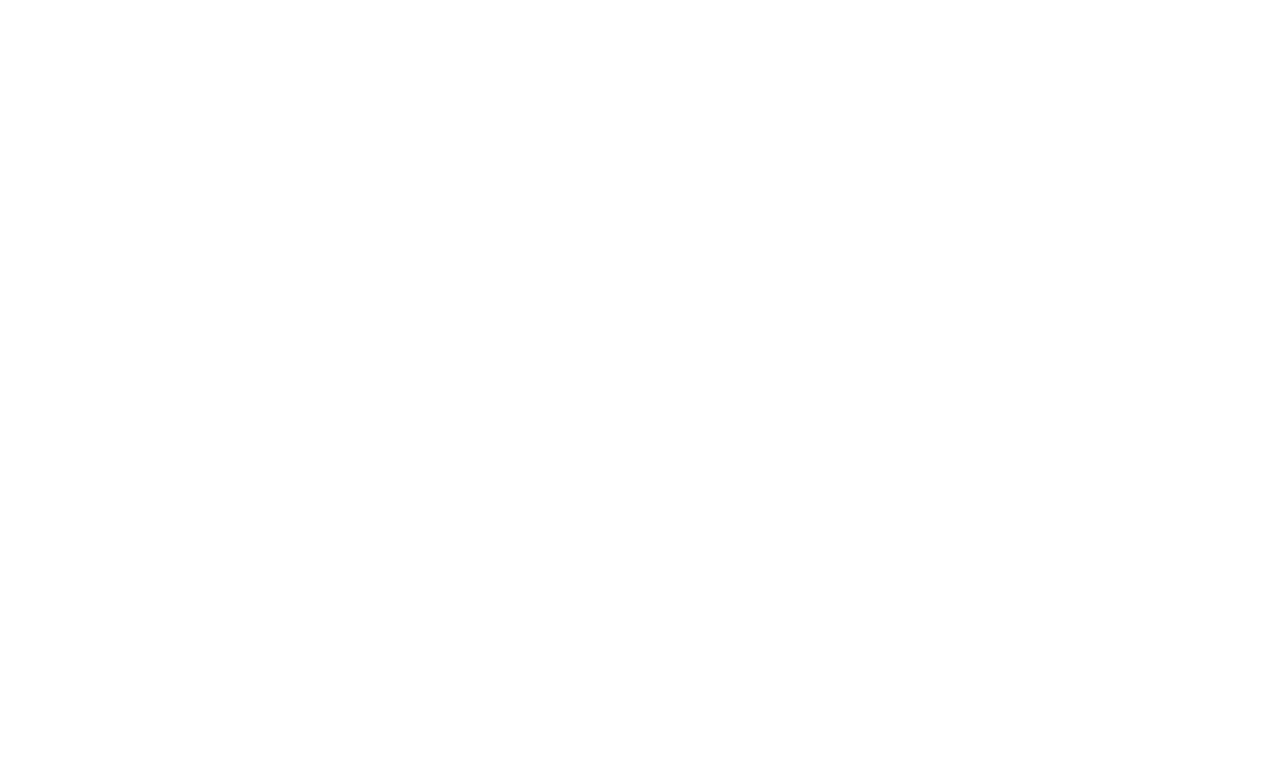
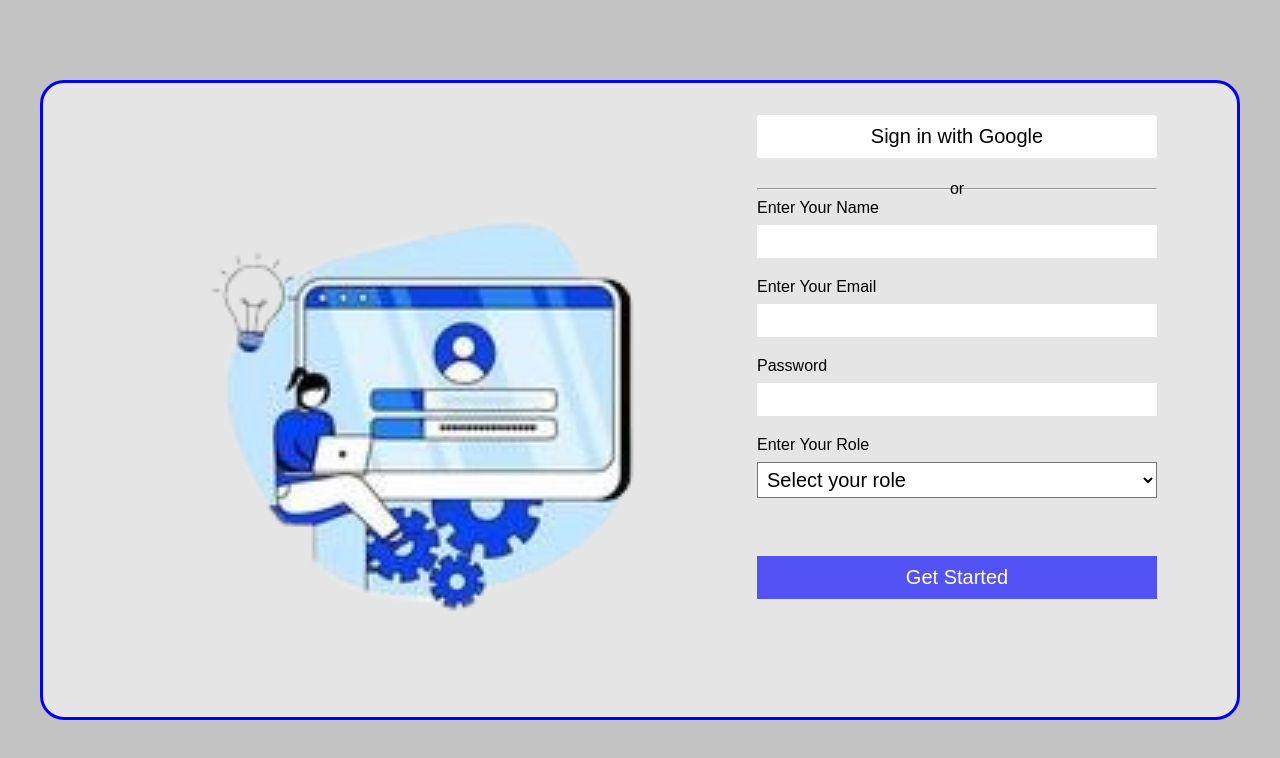
Before and after one commit to SPraveenKumar-spk/ClassSync, a React (Vite) app in the folder front-end/: page /register in a window 1280 px wide. Before the commit this address had no page. Shown: the top 758 px of the page. Built offline with nearby package versions, Linux system fonts and the light colour scheme.

Commit message:
added features

```diff
--- a/front-end/src/App.jsx
+++ b/front-end/src/App.jsx
@@ -1,5 +1,6 @@
 import Home from "./Components/Home";
 import Signup from "./Components/Signup";
+import SignIn from "./Components/SignIn";
 import ProjectsHome from "./Components/ProjectsHome";
 import { BrowserRouter, Routes, Route } from "react-router-dom";
 function App() {
@@ -8,7 +9,8 @@
       <BrowserRouter>
         <Routes>
           <Route path="/" element={<Home />} />
-          <Route path="/login" element={<Signup />} />
+          <Route path="/register" element={<Signup />} />
+          <Route path="/login" element={<SignIn />} />
           <Route path="/projectshome" element={<ProjectsHome />} />
         </Routes>
       </BrowserRouter>
--- a/front-end/src/Components/Hero.jsx
+++ b/front-end/src/Components/Hero.jsx
@@ -37,7 +37,7 @@
             </p>
           </div>
           <div className={styles.btn}>
-            <NavLink to="/projectshome">
+            <NavLink to="/register">
               {" "}
               <button>Transform Learning</button>
             </NavLink>
--- a/front-end/src/Components/Main.jsx
+++ /dev/null
@@ -1,5 +0,0 @@
-function Main() {
-  return <></>;
-}
-
-export default Main;
--- a/front-end/src/Components/ProjectsHome.jsx
+++ b/front-end/src/Components/ProjectsHome.jsx
@@ -1,4 +1,3 @@
-import { NavLink } from "react-router-dom";
 import { MdCancelPresentation } from "react-icons/md";
 import { useState } from "react";
 import styles from "../Styles/ProjectsHome.module.css";
@@ -13,32 +12,35 @@
 
   const handleInput = (e) => {
     let name = e.target.name;
+    console.log(name);
     let val = e.target.value;
-    setProjects((projects) => ({ ...projects, [name]: val }));
+    console.log(val);
+    setProjects({ ...projects, val });
   };
+  console.log(projects);
 
-  const handleSubmit = async (e) => {
-    e.preventDefault();
-    try {
-      const token = localStorage.getItem("token");
-      const response = await fetch(`http://localhost:5000/projects`, {
-        method: "POST",
-        headers: {
-          "Content-Type": "application/json",
-          Authorization: token,
-        },
-        body: JSON.stringify(projects),
-      });
-      if (response.ok) {
-        setProjects({
-          projectname: "",
-          classroom: "",
-        });
-      }
-    } catch (error) {
-      console.log(error);
-    }
-  };
+  // const handleSubmit = async (e) => {
+  //   e.preventDefault();
+  //   try {
+  //     const token = localStorage.getItem("token");
+  //     const response = await fetch(`http://localhost:5000/projects`, {
+  //       method: "POST",
+  //       headers: {
+  //         "Content-Type": "application/json",
+  //         Authorization: token,
+  //       },
+  //       body: JSON.stringify(projects),
+  //     });
+  //     if (response.ok) {
+  //       setProjects({
+  //         projectname: "",
+  //         classroom: "",
+  //       });
+  //     }
+  //   } catch (error) {
+  //     console.log(error);
+  //   }
+  // };
   const MyModal = () => {
     return (
       <>
@@ -49,7 +51,7 @@
             <div className={styles.cancel} onClick={closeModal}>
               <MdCancelPresentation />
             </div>
-            <form className={styles.info} onSubmit={handleSubmit}>
+            <form className={styles.info}>
               <div>
                 <label htmlFor="projectname">Project Name</label>
                 <input
@@ -83,11 +85,13 @@
   };
   return (
     <>
-      <div className={styles.btn}>
-        <button onClick={() => setModal(true)}>Create Projects</button>
-        {useModal && <MyModal />}
+      <div className={styles.header}>
+        <div className={styles.btn}>
+          <button onClick={() => setModal(true)}>Create Projects</button>
+          {useModal && <MyModal />}
+        </div>
+        <div className={styles.container}></div>
       </div>
-      <div className={styles.container}></div>
     </>
   );
 };
--- /dev/null
+++ b/front-end/src/Components/SignIn.jsx
@@ -0,0 +1,49 @@
+import styles from "../Styles/SignIn.module.css";
+import { useNavigate } from "react-router-dom";
+import { MdCancelPresentation } from "react-icons/md";
+function SignIn() {
+  const navigate = useNavigate();
+  const handleSubmit = (e) => {
+    e.preventDefault();
+  };
+
+  const handlevent = () => {
+    return navigate("/");
+  };
+  return (
+    <>
+      <div className={styles.container}>
+        <form className={styles.details} onSubmit={handleSubmit}>
+          <h1>Login to ClassSync</h1>
+          <div className={styles.cancel} onClick={handlevent}>
+            <MdCancelPresentation />
+          </div>
+
+          <div>
+            <label htmlFor="email">Email : </label>
+            <input
+              type="text"
+              id="text"
+              name="text"
+              placeholder="Enter your email"
+            />
+          </div>
+          <div>
+            <label htmlFor="password">Password : </label>
+            <input
+              type="password"
+              id="password"
+              name="password"
+              placeholder="*******"
+            />
+          </div>
+          <div className={styles.btn}>
+            <button>Submit</button>
+          </div>
+        </form>
+      </div>
+    </>
+  );
+}
+
+export default SignIn;
--- a/front-end/src/Components/Signup.jsx
+++ b/front-end/src/Components/Signup.jsx
@@ -1,5 +1,6 @@
 import { useState } from "react";
 import styles from "../Styles/Signup.module.css";
+import Image from "../assets/register.png";
 import { useGoogleLogin } from "@react-oauth/google";
 function Signup() {
   const [user, setuser] = useState({
@@ -13,7 +14,7 @@
     setuser({ ...user, [name]: val });
   };
 
-  const { localToken } = AuthConsumer();
+  // const { localToken } = AuthConsumer();
   const handleSubmit = async (e) => {
     e.preventDefault();
     try {
@@ -44,33 +45,61 @@
   return (
     <>
       <div className={styles.container}>
-        <form className={styles.details} onSubmit={handleSubmit}>
+        <div className={styles.imagecontainer}>
+          <div></div>
+          <div className={styles.picture}>
+            <img src={Image} />
+          </div>
+        </div>
+        <form onSubmit={handleSubmit}>
+          <div className={styles.details}>
+            <div>
+              <h2></h2>
+            </div>
+            <div className={styles.media}>
+              <button onClick={() => login()}>Sign in with Google</button>
+            </div>
+            <div className={styles.linecontainer}>
+              <div className={styles.line}>
+                <hr />
+              </div>
+              <div className={styles.text}>
+                <p>or</p>
+              </div>
+            </div>
             <div className={styles.item}>
-            <label htmlFor="name">Enter Your Name : </label>
+              <label htmlFor="name">Enter Your Name </label>
               <input
                 type="text"
                 name="name"
                 id="name"
                 value={user.name}
                 onChange={handleInput}
-              placeholder="Enter your name"
                 required
               />
             </div>
             <div className={styles.item}>
-            <label htmlFor="email">Enter Your Email : </label>
+              <label htmlFor="email">Enter Your Email </label>
               <input
                 type="text"
                 name="email"
                 id="email"
                 value={user.email}
                 onChange={handleInput}
-              placeholder="Enter your email"
                 required
               />
             </div>
             <div className={styles.item}>
-            <label htmlFor="role">Enter Your Role : </label>
+              <label htmlFor="password">Password </label>
+              <input
+                type="password"
+                id="password"
+                name="password"
+                required
+              ></input>
+            </div>
+            <div className={styles.item}>
+              <label htmlFor="role">Enter Your Role </label>
               <select className={styles.roles} id="role" name="role">
                 <option value="">Select your role</option>
                 <option value={user.role} onChange={handleInput}>
@@ -82,12 +111,10 @@
               </select>
             </div>
             <div className={styles.btn}>
-            <button>Submit</button>
+              <button>Get Started</button>
+            </div>
           </div>
         </form>
-      </div>
-      <div className={styles.media}>
-        <button onClick={() => login()}>Sign in with Google</button>
       </div>
     </>
   );
--- a/front-end/src/Styles/ProjectsHome.module.css
+++ b/front-end/src/Styles/ProjectsHome.module.css
@@ -28,9 +28,19 @@
 .btn button{
     padding: 15px;
     font-size: 20px;
+    color: white;
     font-weight: bold;
+    margin:0.5rem 10rem;
+    background-color: transparent;
+    cursor: pointer;
+    border-radius:10px ;
 }
 
+.header{
+    height: 5rem;
+    width: 100%;
+    background-color: rgb(67, 1, 233);
+}
 .details{
     border: 1px solid black;
     padding: 1rem;
@@ -53,10 +63,10 @@
 .submit{
     text-align: center;
     padding: 10px;
-
 }
 .submit button{
     padding: 10px;
+    color: black;
     border-radius: 10px;
     cursor: pointer;
 }
--- /dev/null
+++ b/front-end/src/Styles/SignIn.module.css
@@ -0,0 +1,45 @@
+.container{
+    position: absolute;
+    top: 50%;
+    left: 50%;
+    transform: translate(-50%,-50%);
+    border: 1px solid black;
+    border-radius: 10px;
+    height: 40vh;
+    width: 25rem;
+}
+.details{
+    padding: 1rem;
+}
+.cancel{
+    position: absolute;
+    top: 0;
+    right: 0;
+    font-size: 30px;
+    margin-top: -4.5px;
+    margin-right: -2px;
+    cursor: pointer;
+}
+.cancel:hover{
+    color: red;
+}
+
+.details h1{
+    text-align: center;
+    padding: 1rem;
+}
+.details input{
+    width: 100%;
+    height: 2rem;
+    margin: 10px 0;
+}
+.btn{
+    padding-top: 10px;
+    text-align: center;
+}
+.btn button{
+    padding: 10px;
+    border-radius: 10px;
+    font-size: 20px;
+    cursor: pointer;
+}
--- a/front-end/src/Styles/Signup.module.css
+++ b/front-end/src/Styles/Signup.module.css
@@ -1,46 +1,87 @@
+body{
+    background-color: rgba(189, 189, 189, 0.9);
+}
 .container{
+    position: absolute;
+    border: 3px solid blue;
+    border-radius: 1.5rem;
+    padding: 2rem 5rem;
+    background-color: #ffffff92;
+    height: 40rem;
+    width: 75rem;
+    top: 50%;
+    left: 50%;
+    transform: translate(-50%,-50%);
     display: flex;
-    justify-content: center;
-    align-items: center;
-    margin-top: 20vh;
+    justify-content: space-between;
+
 }
 .details{
-    border: 1px solid black;
-    border-radius: 10px;
-    height: 30vh;
-    width: 35rem;
+    width: 25rem;
 }
-.item{
-    padding: 10px;
-    padding-left: 60px;
+.picture img{
+    width: 600px;
+    height:600px;
+}
+
+.item {
+    padding: 10px 0;
 }
 .item input{
-    width: 50%;
+    width: 100%;
+    padding: 5px;
+    margin-top: 8px;
     font-size: 20px;
+    background-color: white;
+    border: none;
 }
 .roles{
-    width: 50%;
+    width: 100%;
+    background-color: #fff;
+    margin-top: 8px;
+    padding: 5px;
     font-size: 20px;
 }
 .btn{
-    padding-top: 10px;
+    padding-top: 3rem;
     text-align: center;
 }
 .btn button{
     padding: 10px;
-    border-radius: 10px;
+    width: 100%;
+    background-color: rgba(0, 0, 255, 0.641);
+    border: none;
+    color: #fff;
     font-size: 20px;
     cursor: pointer;
 }
 .media{
-   display: flex;
-   justify-content: center;
-   align-items: center;
-   padding-top: 2rem;
+    text-align: center;
 }
 .media button{
     padding: 10px;
-    width: 22rem;
+    background-color: #fff;
+    border-radius: 3px;
+    border:none;
+    border-width: 0.5px;
     font-size: 20px;
+    width: 100%;
     cursor: pointer;
 }
+
+.linecontainer{
+    position: relative;
+
+}
+.line{
+    border: none;
+    margin-top: 30px;
+    height: 1px;
+    width: 100%;
+}
+
+.text{
+    position: absolute;
+    left: 50%;
+    transform: translate(-50%,-50%);
+}
```
Also changed, not shown: front-end/src/assets/login.png (added), front-end/src/assets/register.png (added). Lines whose indentation alone changed are shown as unchanged.
